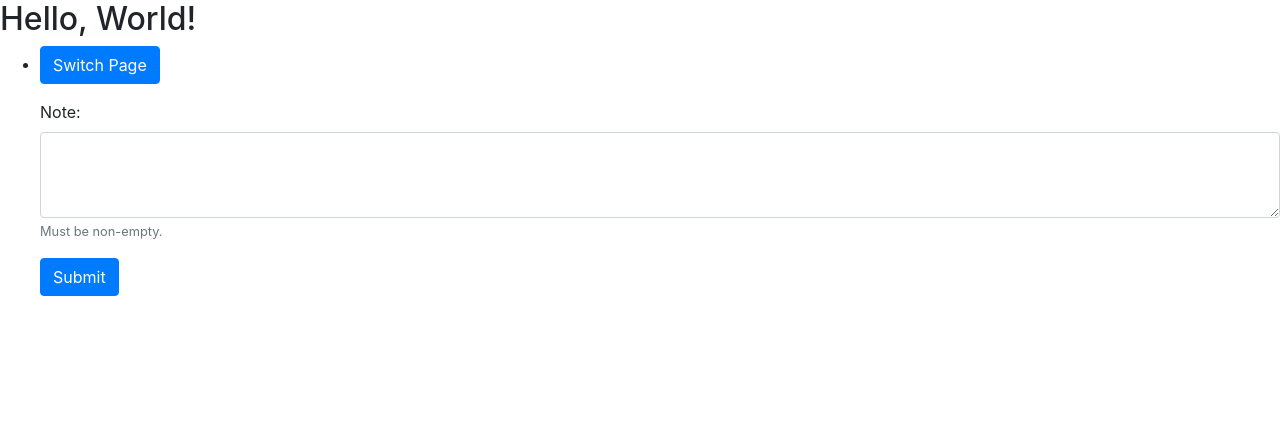
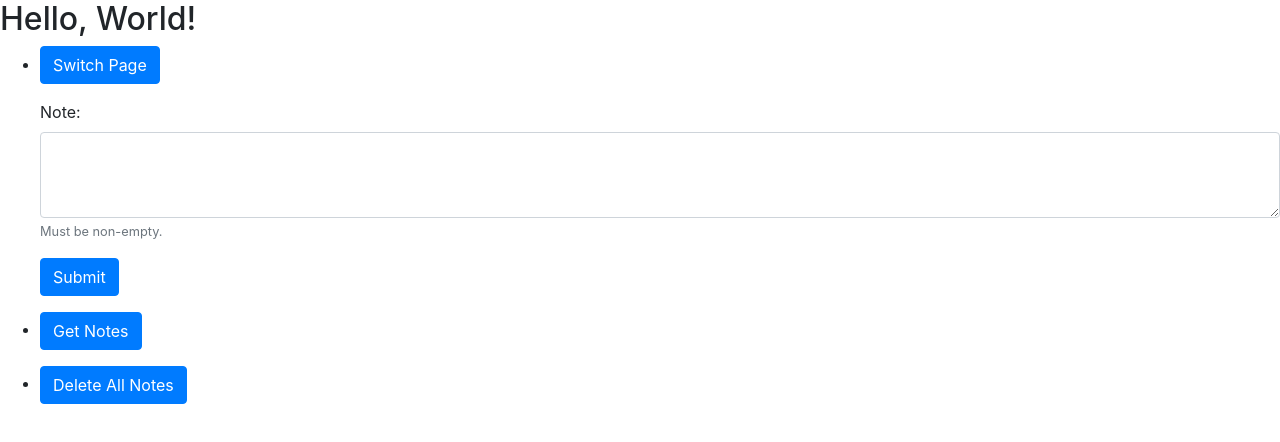
Before and after one commit to charlieetran/hello-world, a React (Create React App) app: page / in a window 1280 px wide. Shown: the top 442 px of the page. Built offline with nearby package versions, Linux system fonts and the light colour scheme.

Commit message:
Added 'get all notes' and 'delete all notes' functionality.

```diff
--- a/src/App.js
+++ b/src/App.js
@@ -8,7 +8,9 @@ import {
   Button
 } from 'react-bootstrap/';
 import history from './history';
-import NoteForm from './NoteForm.js';
+import NoteForm from './note.components/NoteForm.js';
+import GetAll from './note.components/GetAll.js';
+import DeleteAll from './note.components/DeleteAll.js';
 
 
 export default function App() {
@@ -32,6 +34,8 @@ export default function App() {
       </ul>
       </nav>
     <NoteForm></NoteForm>
+    <GetAll></GetAll>
+    <DeleteAll></DeleteAll>
     </Router>
 
   );
--- /dev/null
+++ b/src/note.components/DeleteAll.js
@@ -0,0 +1,30 @@
+import React from 'react';
+import axios from "axios"
+import {
+    Button
+  } from 'react-bootstrap/';
+
+  export default class DeleteAll extends React.Component {
+
+
+
+    deleteNotes(event)  {
+        event.preventDefault();
+        const url = "http://localhost:8080/notes";
+        axios.delete(url).then(notes =>{
+           console.log(notes.data);
+        })
+    }
+
+    render() {
+        return(
+            <ul>
+                <li>
+                    <Button onClick ={this.deleteNotes}>Delete All Notes</Button>
+                </li>
+
+            </ul>
+        )
+    }
+
+  }
--- /dev/null
+++ b/src/note.components/GetAll.js
@@ -0,0 +1,30 @@
+import React from 'react';
+import axios from "axios"
+import {
+    Button
+  } from 'react-bootstrap/';
+
+  export default class GetAll extends React.Component {
+
+
+
+    fetchNotes(event)  {
+        event.preventDefault();
+        const url = "http://localhost:8080/notes";
+        axios.get(url).then(notes =>{
+           console.log(notes.data);
+        })
+    }
+
+    render() {
+        return(
+            <ul>
+                <li>
+                    <Button onClick ={this.fetchNotes}>Get Notes</Button>
+                </li>
+
+            </ul>
+        )
+    }
+
+  }
--- a/src/NoteForm.js
+++ b/src/note.components/NoteForm.js
@@ -34,6 +34,7 @@ export default class NoteForm extends React.Component {
             <Form onSubmit={this.handleSubmit}>
               <Form.Group controlId="exampleForm.ControlTextarea1">
                 <Form.Label>Note: </Form.Label>
+                <div>
                 <Form.Control
                 required
                 as="textarea"
@@ -41,6 +42,7 @@ export default class NoteForm extends React.Component {
                 value={this.state.value}
                 onChange={this.handleChange}
                 />
+                </div>
                 <Form.Text className="text-muted">
                   Must be non-empty.
                 </Form.Text>
```
Also changed, not shown: 1 other file (tests, documents, lock files or other folders).
